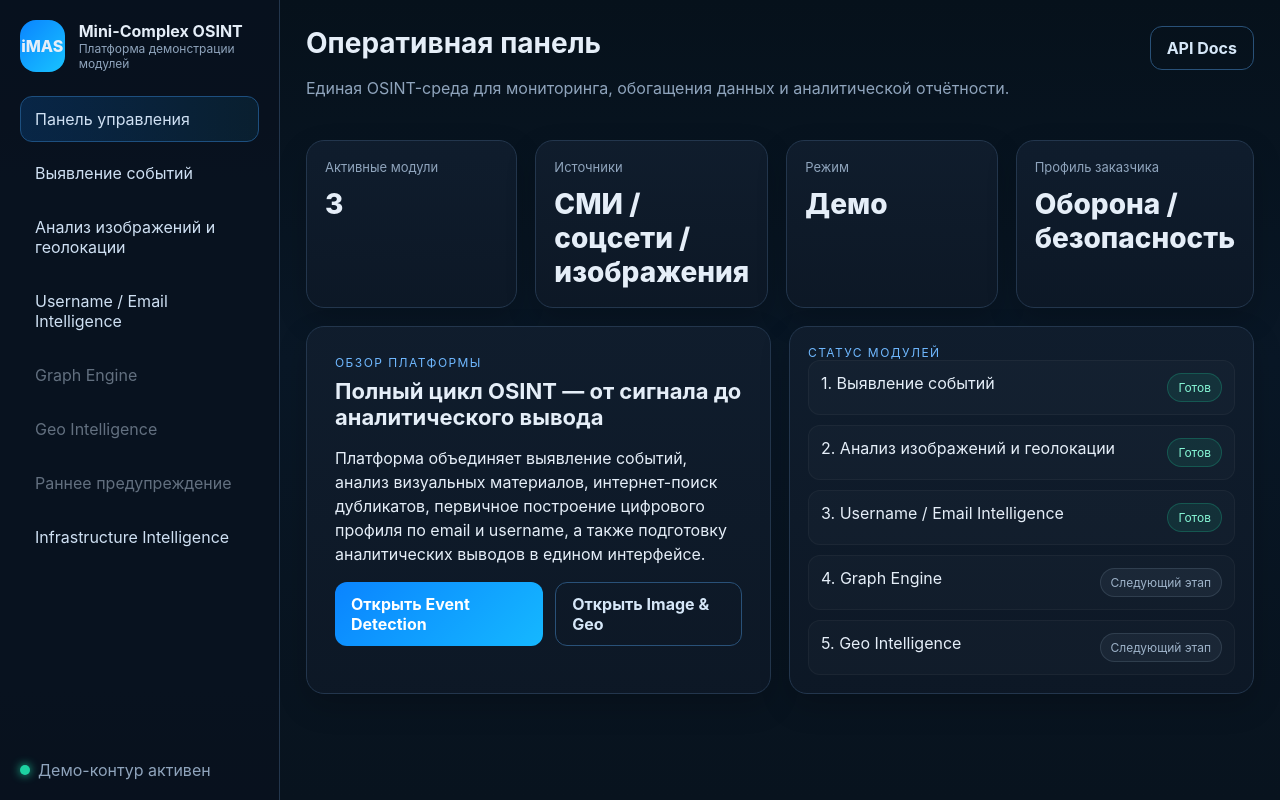
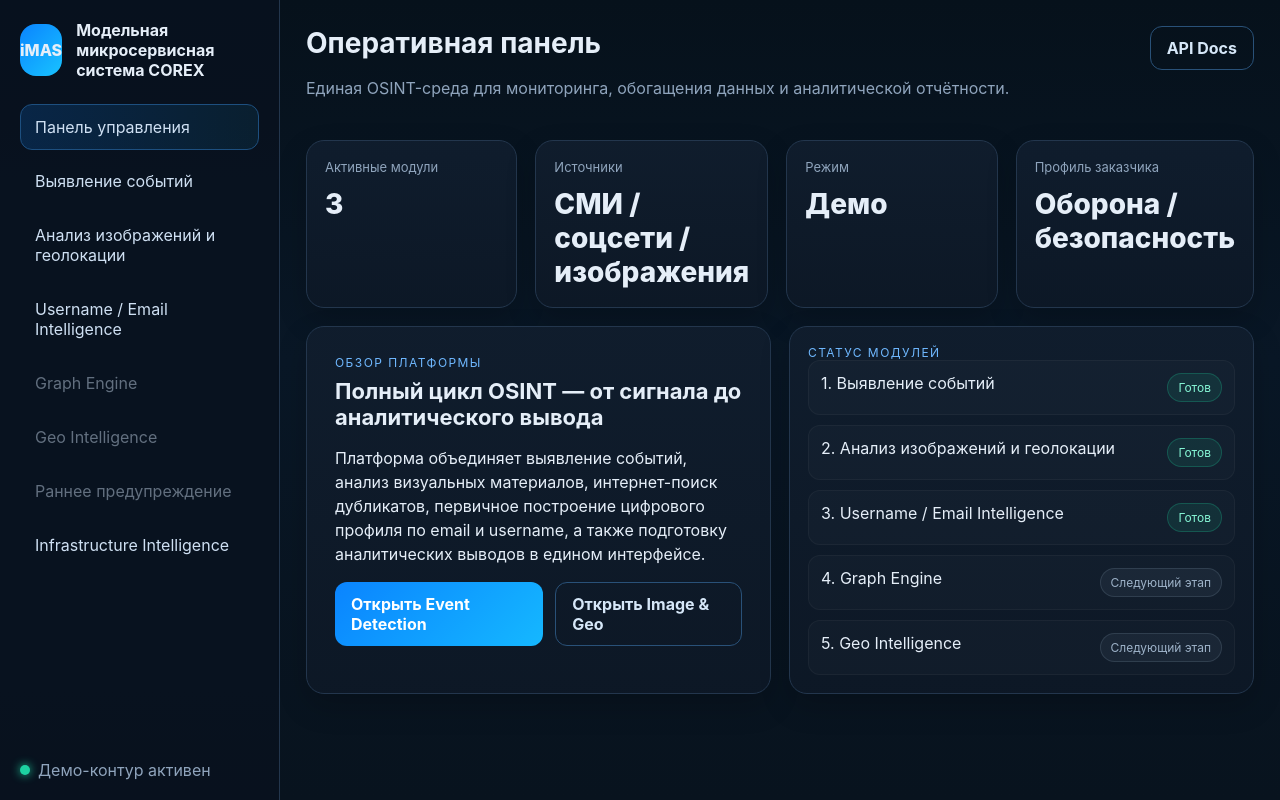
Before and after one commit to hello-ansar/osint-mini-complex, a FastAPI app: page / in a window 1280 px wide. Run offline with FastAPI, Linux system fonts and the light colour scheme.

Commit message:
update UI branding

```diff
--- a/app/templates/base.html
+++ b/app/templates/base.html
@@ -16,8 +16,8 @@
     <div class="brand">
       <div class="brand-mark">iMAS</div>
       <div>
-        <div class="brand-title">Mini-Complex OSINT</div>
-        <div class="brand-subtitle">Платформа демонстрации модулей</div>
+        <div class="brand-title">Модельная микросервисная система COREX</div>
+        <div class="brand-subtitle"></div>
       </div>
     </div>
     <nav class="nav">
```
Also changed, not shown: app/modules/image_geo/service.py (+6 -2 lines), 1 other file.
